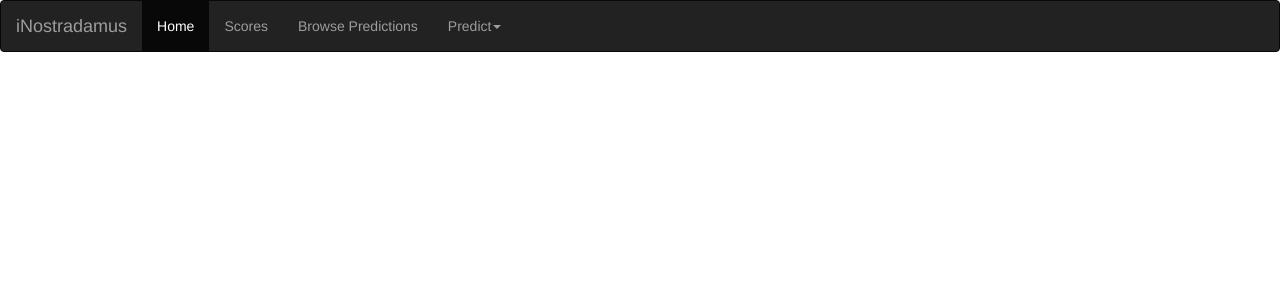
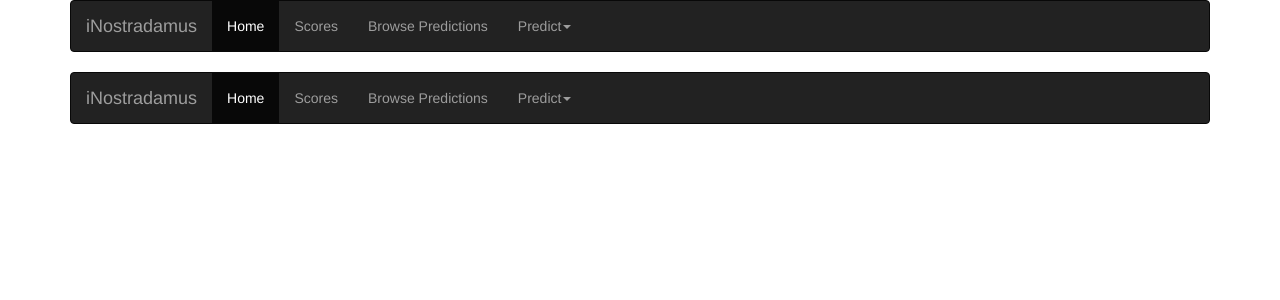
Before and after one commit to lwallen12/noster-web, an Angular app: page /home in a window 1280 px wide. Shown: the top 300 px of the page. Built offline with nearby package versions, Linux system fonts and the light colour scheme.

Commit message:
just testing

```diff
--- a/src/app/app.component.html
+++ b/src/app/app.component.html
@@ -1,4 +1,3 @@
-<app-header></app-header>
 <div class="container">
   <app-home></app-home>
 </div>
--- a/src/app/home/home.component.html
+++ b/src/app/home/home.component.html
@@ -1 +1,2 @@
-<router-outlet></router-outlet>
+
+<router-outlet></router-outlet><app-header></app-header>
```
Also changed, not shown: src/app/app-routing.module.ts (+4 -3 lines).
